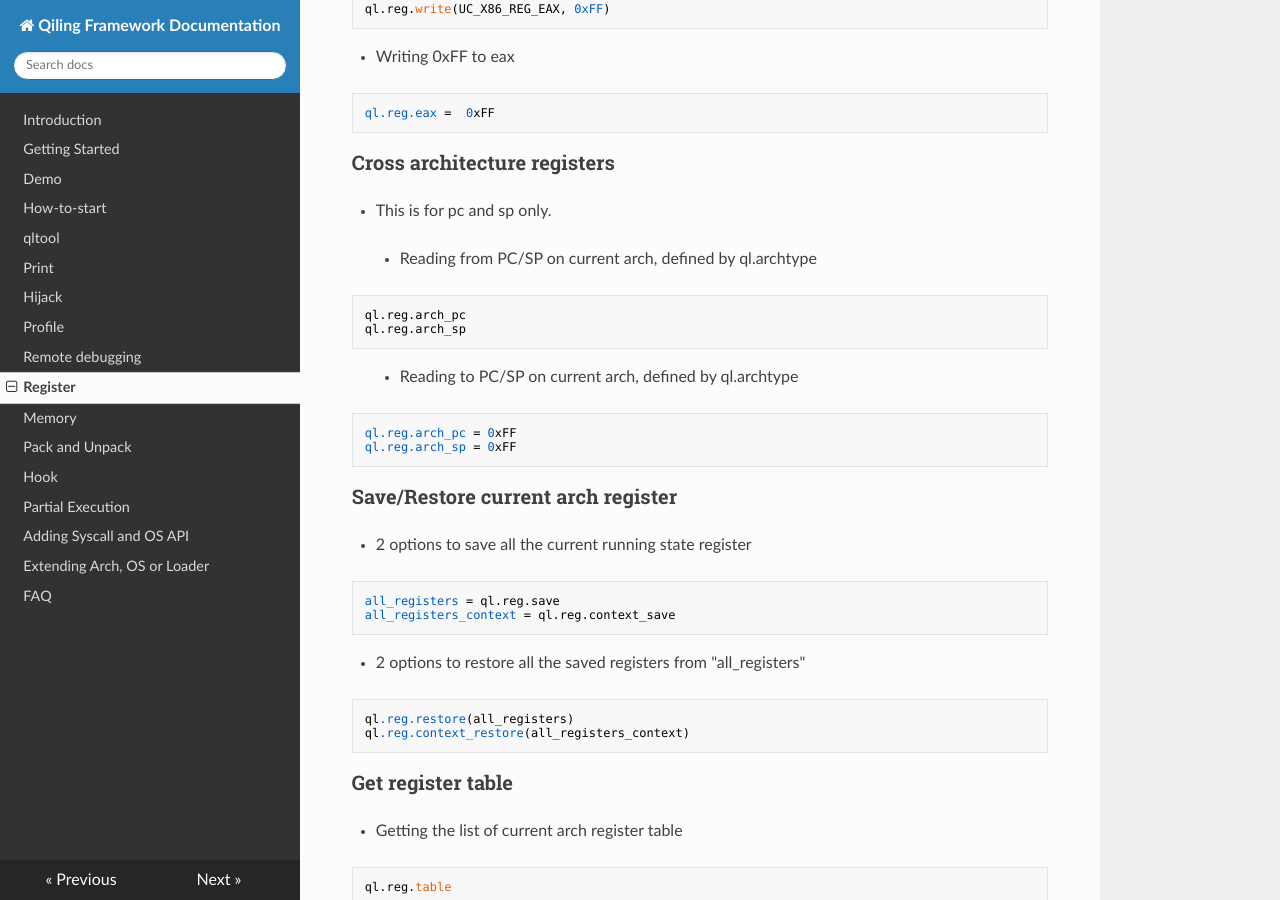
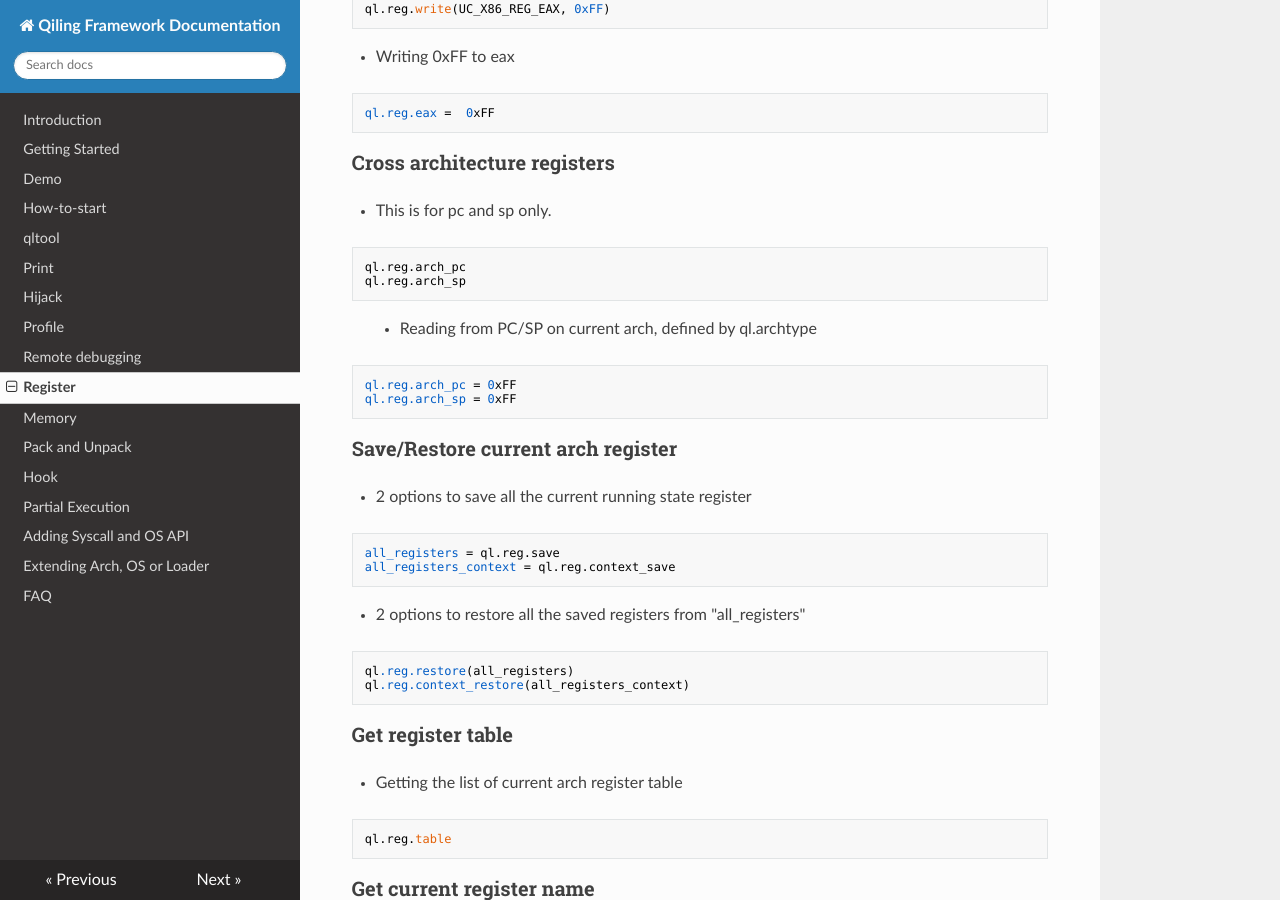
Before and after one commit to qilingframework/rtfd.io, an MkDocs documentation site: the page built from docs/register.md, in a window 1280 px wide and 900 px high, scrolled down 722 px. Built offline with MkDocs 1.6.1, drawn with Linux system fonts in a browser that asks for light colours; nearby versions of some CDN libraries.

Commit message:
Update register.md

````diff
--- a/docs/register.md
+++ b/docs/register.md
@@ -22,6 +22,7 @@ eax = ql.reg.eax
 ```
 
 ### Write
+
 - Writing 0xFF to "eax"
 ```
 ql.reg.write("EAX", 0xFF)
@@ -42,13 +43,12 @@ ql.reg.eax =  0xFF
 
 - This is for pc and sp only.
 
-> - Reading from PC/SP on current arch, defined by ql.archtype
 ```
 ql.reg.arch_pc
 ql.reg.arch_sp
 ```
 
-> - Reading to PC/SP on current arch, defined by ql.archtype
+> - Reading from PC/SP on current arch, defined by ql.archtype
 ```
 ql.reg.arch_pc = 0xFF
 ql.reg.arch_sp = 0xFF
@@ -71,12 +71,14 @@ ql.reg.context_restore(all_registers_context)
 
 
 ### Get register table
+
 - Getting the list of current arch register table
 ```
 ql.reg.table
 ```
 
 ### Get current register name
+
 - This will return "eax"
 ```
 ql.reg.name(UC_X86_REG_EAX)
@@ -84,6 +86,7 @@ ql.reg.name(UC_X86_REG_EAX)
 
 
 ### Get register bit
+
 - This is for architecture that comes with 64bit and 32bit register
 
 > - In 64bit environment this will return 64
````
